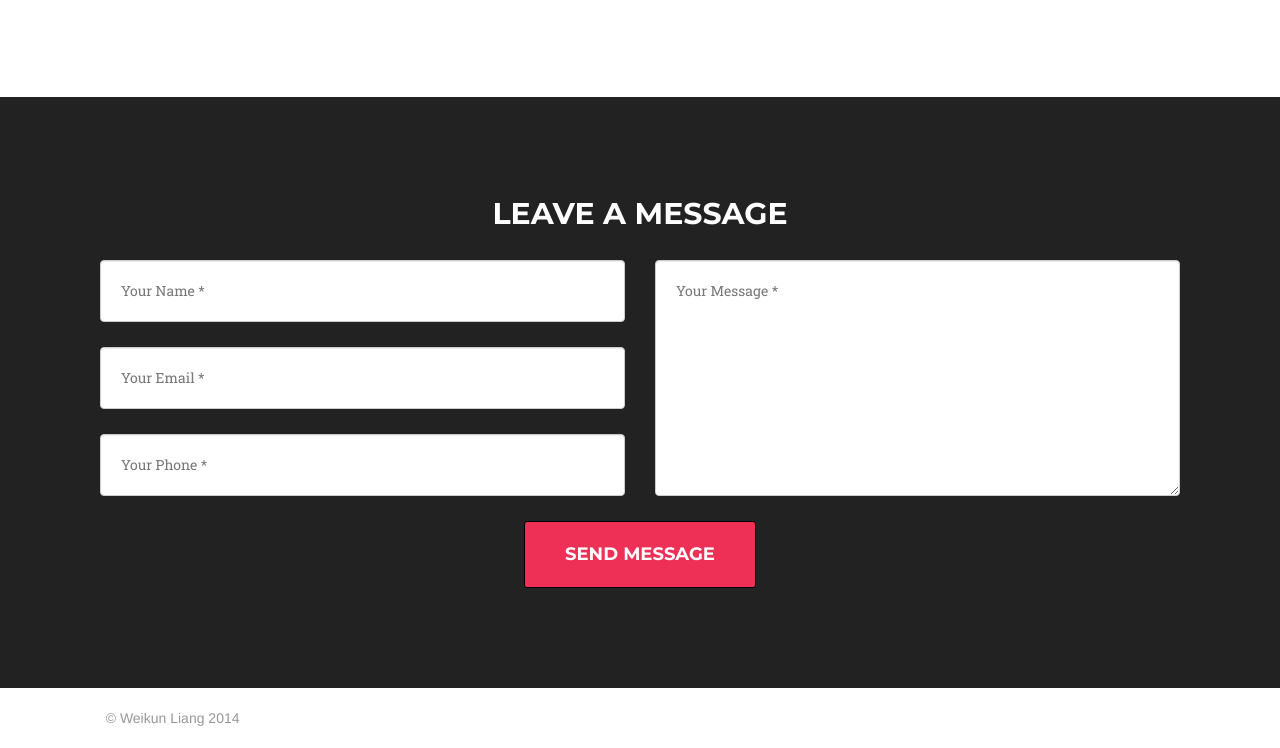
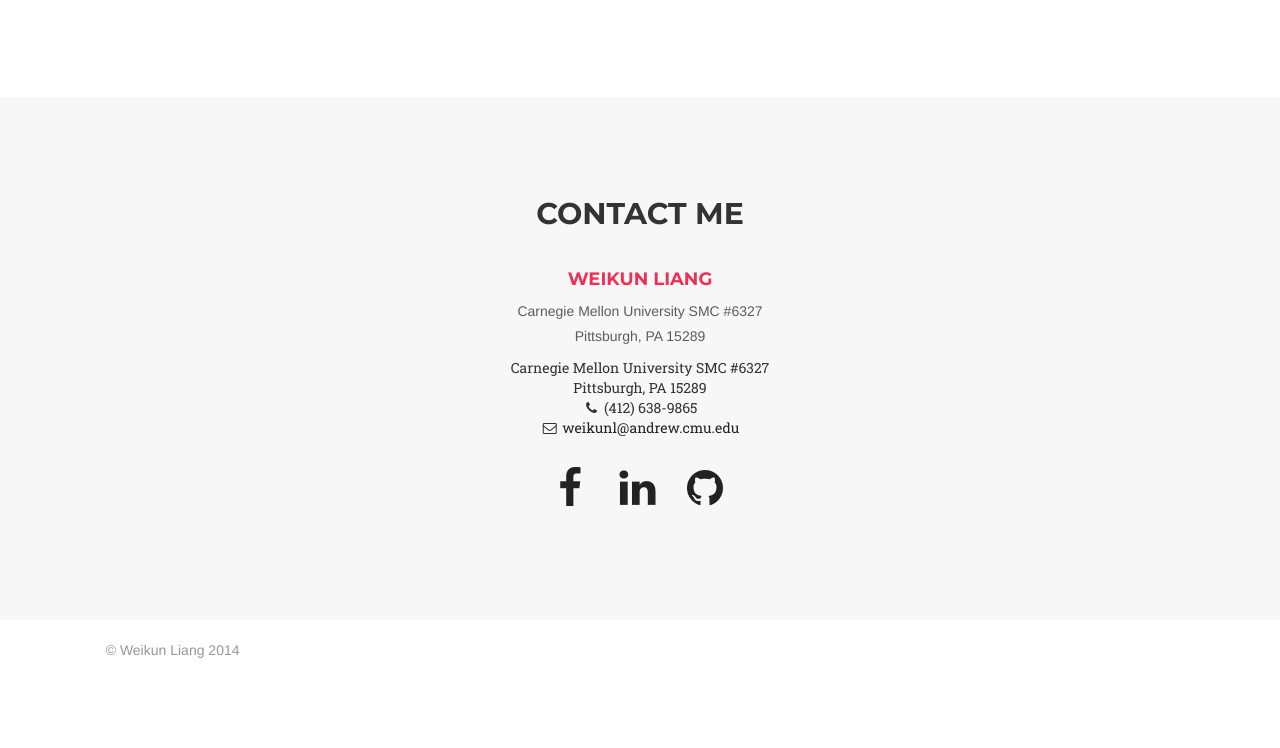
Before and after one commit to weikunliang/weikunliang.github.io, a plain HTML site: page index.html in a window 1280 px wide. Shown: the part 2481-3229 px from the top of the page. After the commit the page ends 3161 px from the top, so only its background shows below. Drawn offline with nearby package versions, Linux system fonts and the light colour scheme; a web font is replaced by a local one.

Commit message:
contact form changed

```diff
--- a/css/agency.css
+++ b/css/agency.css
@@ -15,6 +15,10 @@ body {
     font-family: Montserrat,"Helvetica Neue",Helvetica,Arial,sans-serif;
 }
 
+#name {
+    color: #ee3057;
+}
+
 #aboutpic {
     float: left;
     margin-left: 100px;
@@ -29,7 +33,7 @@ body {
 }
 
 #contacttitle {
-    color: #ffffff;
+    color: #333;
     font-weight: 700;
     font-family: Montserrat,"Helvetica Neue",Helvetica,Arial,sans-serif;
     font-size: 30px;
@@ -43,7 +47,7 @@ body {
 
 
 .text-primary {
-    color: #F20CA2;
+    color: #ee3057;
 }
 
 p {
@@ -394,14 +398,14 @@ section h3.section-finalheading{
 
 
 section#contact {
-    background-color: #222;
+    background-color: #f7f7f7;
     /*background-image: url(../img/map-image.png);*/
     background-position: center;
     background-repeat: no-repeat;
 }
 
 section#contact .section-heading {
-    color: #fff;
+    color: #333;
 }
 
 section#contact .form-group {
--- a/index.html
+++ b/index.html
@@ -189,40 +189,33 @@
         <div class="container">
             <div class="row">
                 <div class="col-lg-12 text-center">
-                    <h2 id="contacttitle">Leave A Message</h2>
+                    <h2 id="contacttitle">Contact Me</h2>
                 </div>
             </div>
             <div class="row">
-                <div class="col-lg-12">
-                    <form name="sentMessage" id="contactForm" novalidate>
-                        <div class="row">
-                            <div class="col-md-2">
-                                <div class="form-group">
-                                    <input type="text" class="form-control" placeholder="Your Name *" id="name" required data-validation-required-message="Please enter your name.">
-                                    <p class="help-block text-danger"></p>
-                                </div>
-                                <div class="form-group">
-                                    <input type="email" class="form-control" placeholder="Your Email *" id="email" required data-validation-required-message="Please enter your email address.">
-                                    <p class="help-block text-danger"></p>
-                                </div>
-                                <div class="form-group">
-                                    <input type="tel" class="form-control" placeholder="Your Phone *" id="phone" required data-validation-required-message="Please enter your phone number.">
-                                    <p class="help-block text-danger"></p>
-                                </div>
-                            </div>
-                            <div class="col-md-2">
-                                <div class="form-group">
-                                    <textarea class="form-control" placeholder="Your Message *" id="message" required data-validation-required-message="Please enter a message."></textarea>
-                                    <p class="help-block text-danger"></p>
-                                </div>
-                            </div>
-                            <div class="clearfix"></div>
-                            <div class="col-lg-12 text-center">
-                                <div id="success"></div>
-                                <button type="submit" class="btn btn-xl">Send Message</button>
-                            </div>
-                        </div>
-                    </form>
+                <div class="col-lg-10 col-lg-offset-1 text-center">
+                    <h4 id = "name"><strong>Weikun Liang</strong>
+                    </h4>
+                    <p>Carnegie Mellon University SMC #6327<br>Pittsburgh, PA 15289</p>
+                    <ul class="list-unstyled">
+                        <li>Carnegie Mellon University SMC #6327</li>
+                        <li>Pittsburgh, PA 15289</li>
+                        <li><i class="fa fa-phone fa-fw"></i> (412) 638-9865</li>
+                        <li><i class="fa fa-envelope-o fa-fw"></i>  <a href="mailto:weikunl@andrew.cmu.edu">weikunl@andrew.cmu.edu</a>
+                        </li>
+                    </ul>
+                    <br>
+                    <ul class="list-inline">
+                        <li>
+                            <a href="https://www.facebook.com/weiweiii.liang"><i class="fa fa-facebook fa-fw fa-3x"></i></a>
+                        </li>
+                        <li>
+                            <a href="https://www.linkedin.com/in/weikunliang"><i class="fa fa-linkedin fa-fw fa-3x"></i></a>
+                        </li>
+                        <li>
+                            <a href="https://github.com/weikunliang"><i class="fa fa-github fa-fw fa-3x"></i></a>
+                        </li>
+                    </ul>
                 </div>
             </div>
         </div>
@@ -451,10 +444,6 @@
     <script src="js/classie.js"></script>
     <script src="js/cbpAnimatedHeader.js"></script>
 
-    <!-- Contact Form JavaScript -->
-    <script src="js/jqBootstrapValidation.js"></script>
-    <script src="js/contact_me.js"></script>
-
     <!-- Custom Theme JavaScript -->
     <script src="js/agency.js"></script>
 
```
